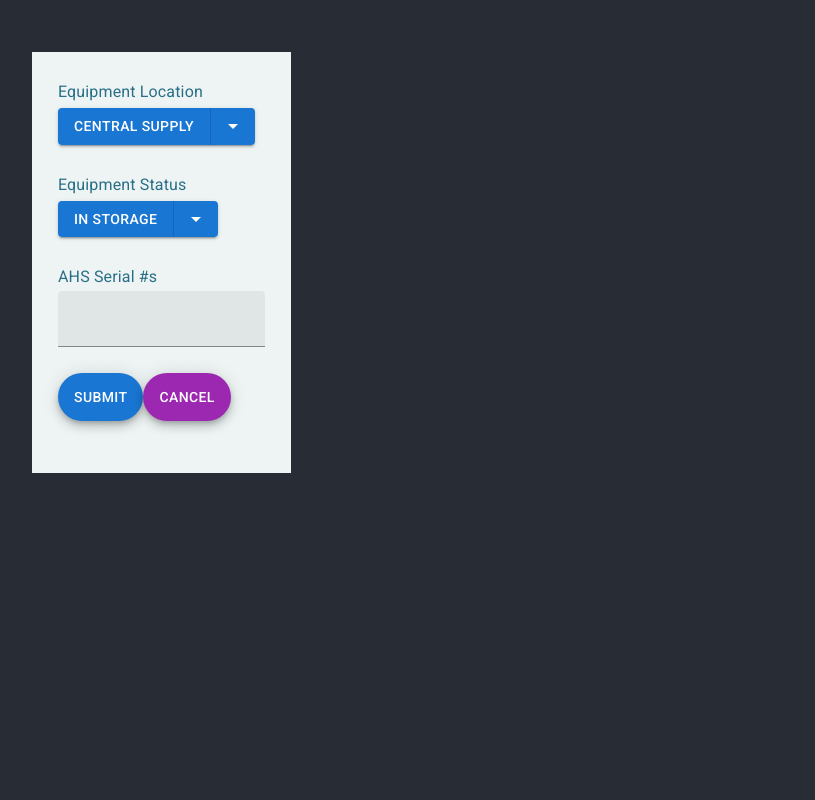
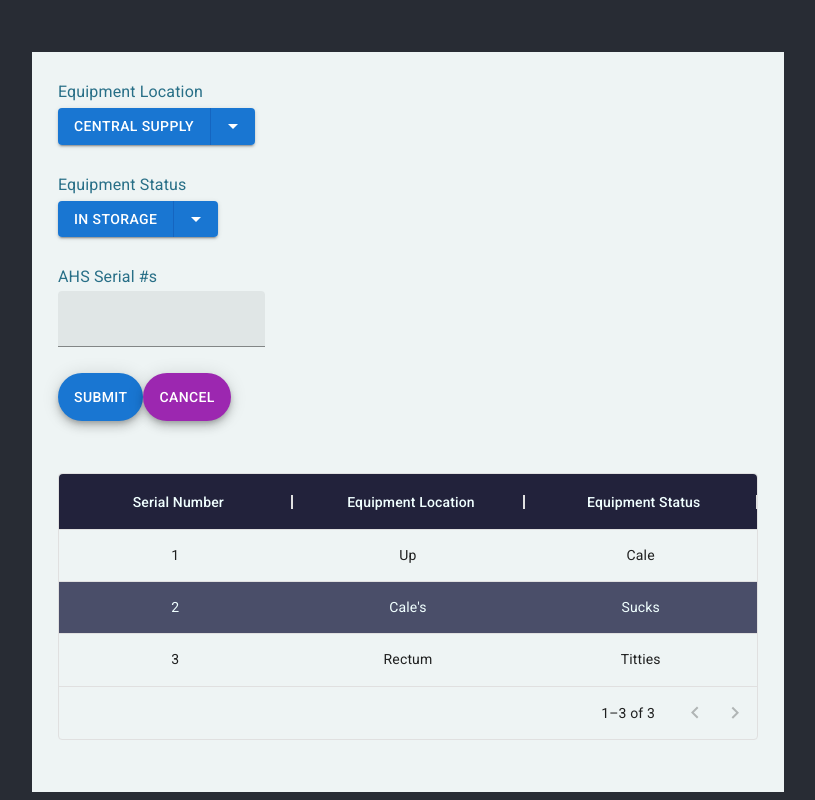
Before and after one commit to sguzman12/advent-inventory-tracker, a React (Create React App) app: page / in a window 1280 px wide. Shown: the whole page, without its empty margins (20-835 px from the left). Built offline with nearby package versions, Linux system fonts and the light colour scheme.

Commit message:
Added Data grid to display out data. Currently hardcoded. Still working on retrieving input data inside Inventory Form.

```diff
--- a/package.json
+++ b/package.json
@@ -7,7 +7,8 @@
     "@emotion/styled": "^11.8.1",
     "@fontsource/roboto": "^4.5.5",
     "@mui/icons-material": "^5.6.2",
-    "@mui/material": "^5.6.2",
+    "@mui/material": "^5.6.3",
+    "@mui/x-data-grid": "^5.10.0",
     "@testing-library/jest-dom": "^5.16.4",
     "@testing-library/react": "^13.1.1",
     "@testing-library/user-event": "^13.5.0",
--- a/src/components/Dropdown.jsx
+++ b/src/components/Dropdown.jsx
@@ -16,15 +16,14 @@ function Dropdown(props) {
   const [open, setOpen] = useState(false);
   const anchorRef = useRef(null);
   const [selectedIndex, setSelectedIndex] = useState(0);
-  const [item, setItem] = useState("Central Supply");
+  const [item, setItem] = useState(data[selectedIndex]);
 
   const handleClick = () => {
     console.info(`You clicked ${data[selectedIndex]}`);
   };
-  const handleMenuItemClick = (event, index) => {
+  const handleMenuItemClick = (event, index, option) => {
     setSelectedIndex(index);
-    setItem(data[index]);
-    console.log(item);
+    setItem(option);
     setOpen(false);
   };
   const handleToggle = () => {
@@ -37,9 +36,6 @@ function Dropdown(props) {
     setOpen(false);
   };
 
-  const handleOnChange = (event) => {
-    console.log(event);
-  };
   /* eslint-disable react/jsx-props-no-spreading */
   return (
     <>
@@ -82,8 +78,11 @@ function Dropdown(props) {
                   {data.map((option, index) => (
                     <MenuItem
                       key={option}
+                      value={option}
                       selected={index === selectedIndex}
-                      onClick={(event) => handleMenuItemClick(event, index)}
+                      onClick={(event) =>
+                        handleMenuItemClick(event, index, option)
+                      }
                     >
                       {option}
                     </MenuItem>
--- a/src/components/InventoryForm.jsx
+++ b/src/components/InventoryForm.jsx
@@ -20,7 +20,7 @@ function InventoryForm(props) {
 
   const handleSubmit = (e) => {
     e.preventDefault();
-    console.log(e);
+    console.log(e.target.value);
     // setItem(e)
     // props.addItem(item);
     // console.log(item);
@@ -33,27 +33,23 @@ function InventoryForm(props) {
   };
 
   const handleCancel = (event) => {
+    event.preventDefault();
     console.log("Inside handleCancel");
     console.log(event.target.value);
   };
 
+  const handleDropdown = (e) => {
+    console.log(e);
+  };
+
   return (
     <form onSubmit={(e) => handleSubmit(e)}>
-      {/* <input
-        type="text"
-        id="itemID"
-        name="items"
-        value={item}
-        onChange={handleChange}
-      />
-      <input type="submit" value="Submit" /> */}
       <Box className="form">
-        {/* <img src={logo} alt="logo" /> */}
         <Box className="input">
           <Dropdown
             label="Equipment Location"
             data={locations.data}
-            onChange={handleChange}
+            // value={(e) => handleDropdown(e)}
           />
         </Box>
         <Box className="input">
--- /dev/null
+++ b/src/components/table/InventoryTable.css
@@ -0,0 +1,9 @@
+.theme--header {
+  background-color: #22223b;
+  color: azure;
+}
+
+.MuiDataGrid-row:nth-child(even) {
+  background-color: #4a4e69;
+  color: azure;
+}
--- /dev/null
+++ b/src/components/table/InventoryTable.jsx
@@ -0,0 +1,64 @@
+import React, { useEffect } from "react";
+import { Box } from "@mui/material";
+import { DataGrid } from "@mui/x-data-grid";
+
+import "./InventoryTable.css";
+
+// Will auto update stock prices
+// useEffect(() => {}, [data]);
+
+const columns = [
+  {
+    headerClassName: "theme--header",
+    field: "serialID",
+    description: "Serial Number",
+    headerName: "Serial Number",
+    headerAlign: "center",
+    align: "center",
+    flex: 0.3,
+  },
+  {
+    headerClassName: "theme--header",
+    field: "equipLocation",
+    description: "Equipment Location",
+    headerName: "Equipment Location",
+    headerAlign: "center",
+    align: "center",
+    flex: 0.3,
+  },
+  {
+    headerClassName: "theme--header",
+    field: "equipStatus",
+    description: "Equipment Status",
+    headerName: "Equipment Status",
+    headerAlign: "center",
+    align: "center",
+    flex: 0.3,
+  },
+];
+
+const data = [
+  { serialID: 1, equipLocation: "Up", equipStatus: "Cale" },
+  { serialID: 2, equipLocation: "Cale's", equipStatus: "Sucks" },
+  { serialID: 3, equipLocation: "Rectum", equipStatus: "Titties" },
+];
+
+export default function InventoryTable() {
+  return (
+    <Box sx={{ display: "flex", width: 700, margin: "auto" }}>
+      {data ? (
+        <DataGrid
+          autoHeight
+          getRowId={(row) => row.serialID}
+          rows={data}
+          columns={columns}
+          pageSize={5}
+          rowsPerPageOptions={[5]}
+          sx={{ textAlign: "center" }}
+        />
+      ) : (
+        <p>Nothing found</p>
+      )}
+    </Box>
+  );
+}
--- a/src/screens/Inventory.css
+++ b/src/screens/Inventory.css
@@ -16,3 +16,7 @@
   align-items: flex-end;
   justify-content: right;
 }
+
+.table {
+  padding: 2em 0 0 0;
+}
--- a/src/screens/Inventory.jsx
+++ b/src/screens/Inventory.jsx
@@ -7,6 +7,7 @@ import ActionButton from "../components/ActionButton";
 import locations from "../assets/data/locations.json";
 import statuses from "../assets/data/statuses.json";
 import InventoryForm from "../components/InventoryForm";
+import InventoryTable from "../components/table/InventoryTable";
 import "./Inventory.css";
 import "@fontsource/roboto/300.css";
 import "@fontsource/roboto/400.css";
@@ -14,41 +15,14 @@ import "@fontsource/roboto/500.css";
 import "@fontsource/roboto/700.css";
 
 function Inventory() {
-  const handleSubmit = (event) => {
-    console.log("Inside handleSubmit");
-    console.log(event.target.value);
-  };
-
-  const handleCancel = (event) => {
-    console.log("Inside handleCancel");
-    console.log(event.target.value);
-  };
+  const handleForm = (value) => {};
   return (
-    <InventoryForm />
-    // <Box className="form">
-    //   {/* <img src={logo} alt="logo" /> */}
-    //   <Box className="input">
-    //     <Dropdown label="Equipment Location" data={locations.data} />
-    //   </Box>
-    //   <Box className="input">
-    //     <Dropdown label="Equipment Status" data={statuses.data} />
-    //   </Box>
-    //   <Box className="input">
-    //     <TextArea label="AHS Serial #s" />
-    //   </Box>
-    //   <Box className="form_buttons">
-    //     <ActionButton
-    //       label="Submit"
-    //       onClick={(event) => handleSubmit(event)}
-    //       color="primary"
-    //     />
-    //     <ActionButton
-    //       label="Cancel"
-    //       onClick={(event) => handleCancel(event)}
-    //       color="secondary"
-    //     />
-    //   </Box>
-    // </Box>
+    <>
+      <InventoryForm />
+      <Box className="table">
+        <InventoryTable />
+      </Box>
+    </>
   );
 }
 
```
Also changed, not shown: 1 other file (tests, documents, lock files or other folders).
